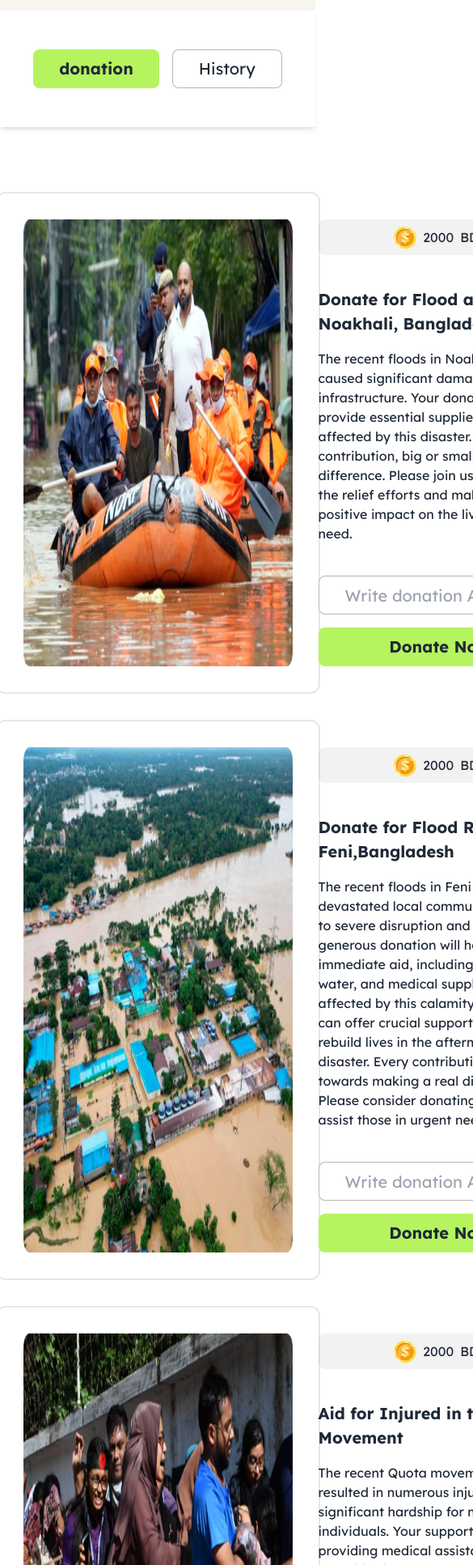
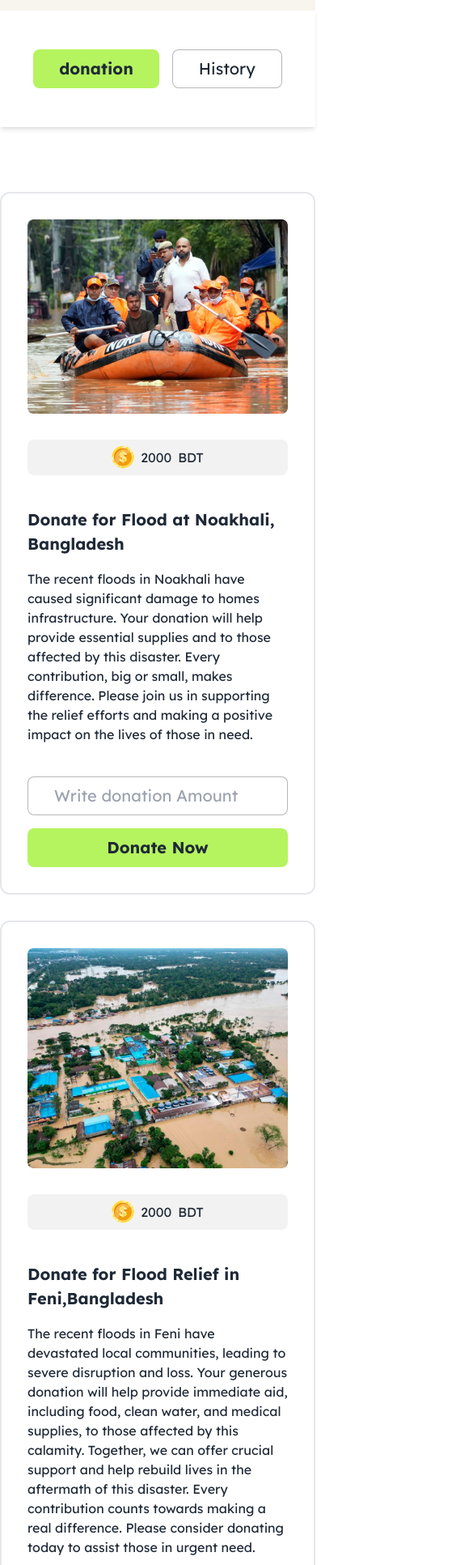
Before and after one commit to CODEsSAMI/B10A5-DOM-Samiul-Ahmed, a plain HTML site: page index.html in a window 390 px wide. Shown: the part 67-2000 px from the top of the page at 81% size, 585 px wide, since content can reach past the window. Drawn offline with nearby package versions, Linux system fonts and the light colour scheme.

Commit message:
responsive done

```diff
--- a/index.html
+++ b/index.html
@@ -130,7 +130,7 @@
     <!-- all cards -->
     <div class=" py-20 cards-together flex flex-col gap-8">
       <!-- main card 1 -->
-      <div class="flex flex-row gap-8 max-w-6xl border-2 rounded-xl p-8">
+      <div class="flex flex-col md:flex-row gap-8 max-w-6xl border-2 rounded-xl p-8">
         <!-- card image -->
         <img src="./assets/noakhali.png" alt="" class="rounded-md">
 
@@ -164,7 +164,7 @@
       </div>
 
       <!-- main card 2 -->
-      <div class="flex flex-row gap-8 max-w-6xl border-2 rounded-xl p-8">
+      <div class="flex flex-col md:flex-row gap-8 max-w-6xl border-2 rounded-xl p-8">
         <!-- card image -->
         <img src="./assets/feni.png" alt="" class="rounded-md">
 
@@ -197,7 +197,7 @@
       </div>
 
       <!-- main card 3 -->
-      <div class="flex flex-row gap-8 max-w-6xl border-2 rounded-xl p-8">
+      <div class="flex flex-col md:flex-row gap-8 max-w-6xl border-2 rounded-xl p-8">
         <!-- card image -->
         <img src="./assets/quota-protest.png" alt="" class="rounded-md">
 
```
